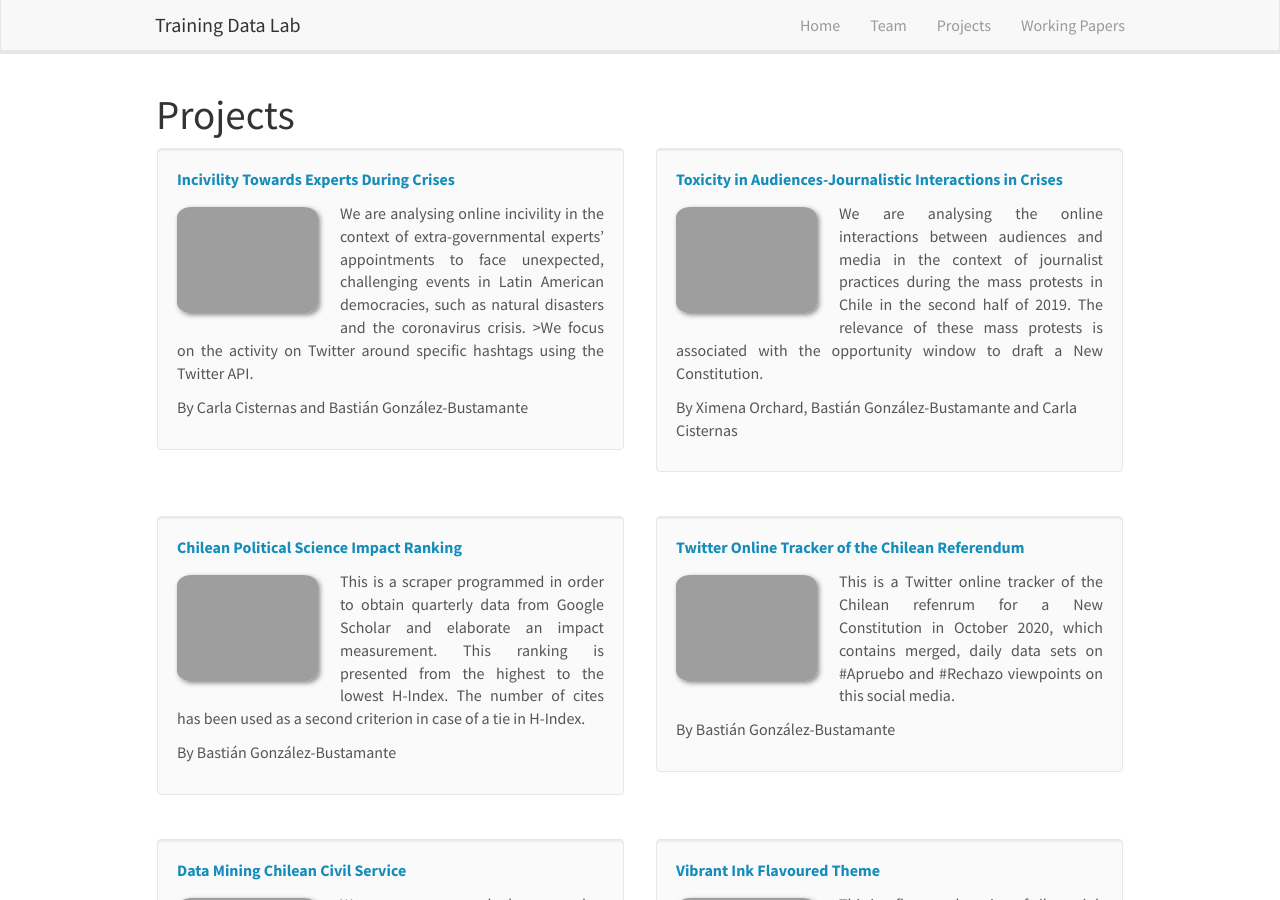
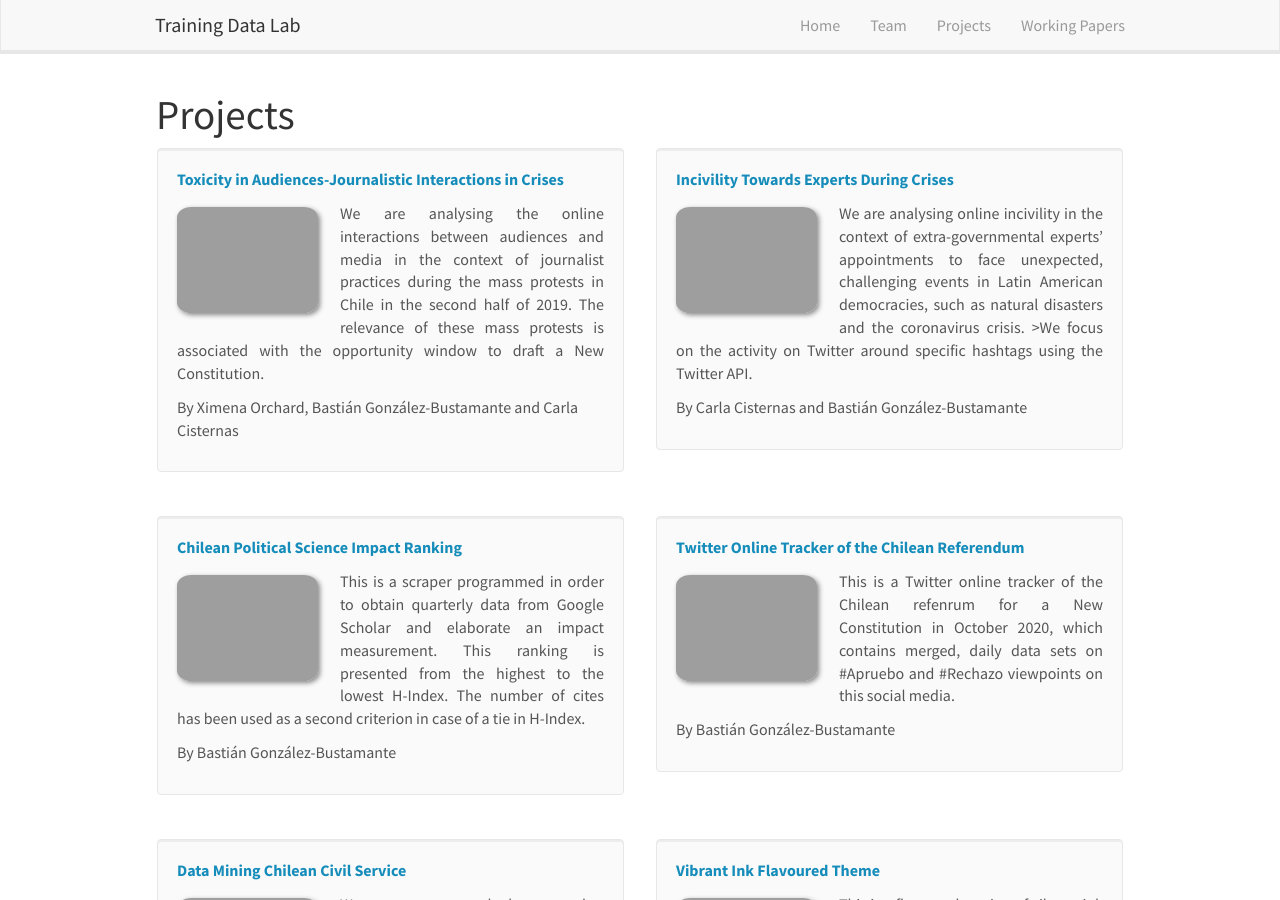
Before and after one commit to training-datalab/old-training-datalab.com, a Jekyll site: the page built from _pages/projects.md, in a window 1280 px wide and 900 px high. Built offline with Jekyll 4.4.1, drawn with Linux system fonts in a browser that asks for light colours; nearby versions of some CDN libraries.

Commit message:
Update projects.yml

```diff
--- a/_data/projects.yml
+++ b/_data/projects.yml
@@ -1,19 +1,19 @@
+- title: "Toxicity in Audiences-Journalistic Interactions in Crises"
+  image: twmedia.png
+  description: We are analysing the online interactions between audiences and media in the context of journalist practices during the mass protests in Chile in the second half of 2019. The relevance of these mass protests is associated with the opportunity window to draft a New Constitution.
+  authors: Ximena Orchard, Bastián González-Bustamante and Carla Cisternas
+  link:
+    url: https://training-datalab.com/projects/toxicity-in-audiences-journalistic-interactions-in-crises
+    display: See Project
+  highlight: 1
+  news2:
+
 - title: "Incivility Towards Experts During Crises"
   image: experts.png
   description: We are analysing online incivility in the context of extra-governmental experts' appointments to face unexpected, challenging events in Latin American democracies, such as natural disasters and the coronavirus crisis. >We focus on the activity on Twitter around specific hashtags using the Twitter API.
   authors: Carla Cisternas and Bastián González-Bustamante
   link:
     url: https://training-datalab.com/projects/incivility-towards-experts-during-crises
-    display: See Project
-  highlight: 1
-  news2:
-
-- title: "Toxicity in Audiences-Journalistic Interactions in Crises"
-  image: twmedia.png
-  description: We are analysing the online interactions between audiences and media in the context of journalist practices during the mass protests in Chile in the second half of 2019. The relevance of these mass protests is associated with the opportunity window to draft a New Constitution.
-  authors: Ximena Orchard, Bastián González-Bustamante and Carla Cisternas
-  link:
-    url: https://training-datalab.com/projects/toxicity-in-audiences-journalistic-interactions-in-crises
     display: See Project
   highlight: 1
   news2:
@@ -39,7 +39,7 @@
   news2:
 
 - title: "Data Mining Chilean Civil Service"
-  image: civil_servants.jpg
+  image: civil_servants.png
   description: We present a novel data set that contains detailed information on 431 senior public managers of the Chilean civil service from 2009-2017. The set was created from requests for access to public information and an OCR revision of 1,396 public documents.
   authors: Bastián González-Bustamante, Matías Astete and Berenice Orvenes
   link:
@@ -69,7 +69,7 @@
   news2:
 
 - title: "Training Data on Chilean Congress Bills"
-  image: Congreso_Nacional_de_Chile.jpg
+  image: congress.png
   description: From a data set of bills in the Chilean Lower House between 2006 and 2018 (<em>N</em> = 4,139), a period that corresponds to three administrations, we draw a random subsample considering some bills per month. We are carrying out two data coding procedures in this subsample in order to identify both the bill’s issue and territorial scope.
   authors: Carla Cisternas, Bastián González-Bustamante, Jaquelin Morillo and Diego Aguilar
   link:
```
